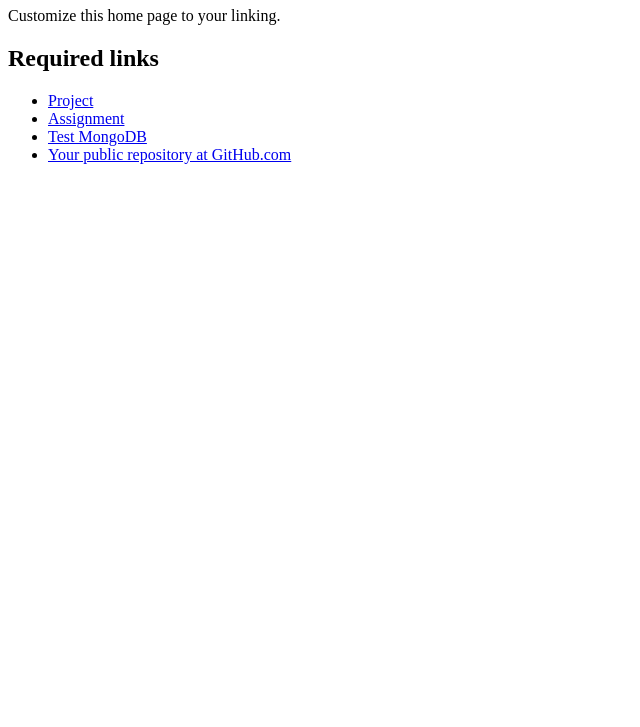
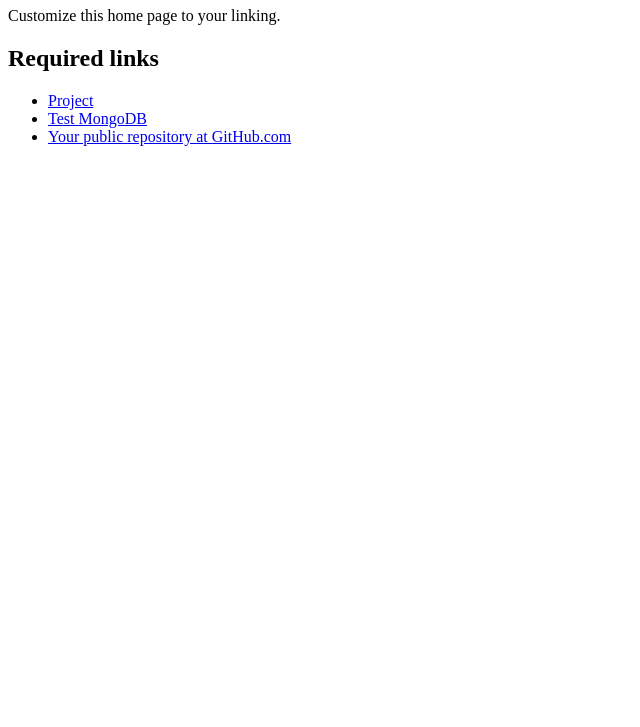
Before and after one commit to Maelstroms/cs3200FinalProject, a website: page public/index.html in a window 1280 px wide. Shown: the part 73-800 px from the top of the page, without its empty margins (0-640 px from the left). Drawn offline with Linux system fonts and the light colour scheme.

Commit message:
delete reference to assignment

```diff
--- a/public/index.html
+++ b/public/index.html
@@ -17,9 +17,6 @@
             <a href="project/index.html">Project</a>
         </li>
         <li>
-            <a href="assignment/index.html">Assignment</a>
-        </li>
-        <li>
             <a href="test/index.html">Test MongoDB</a>
         </li>
         <li>
```
